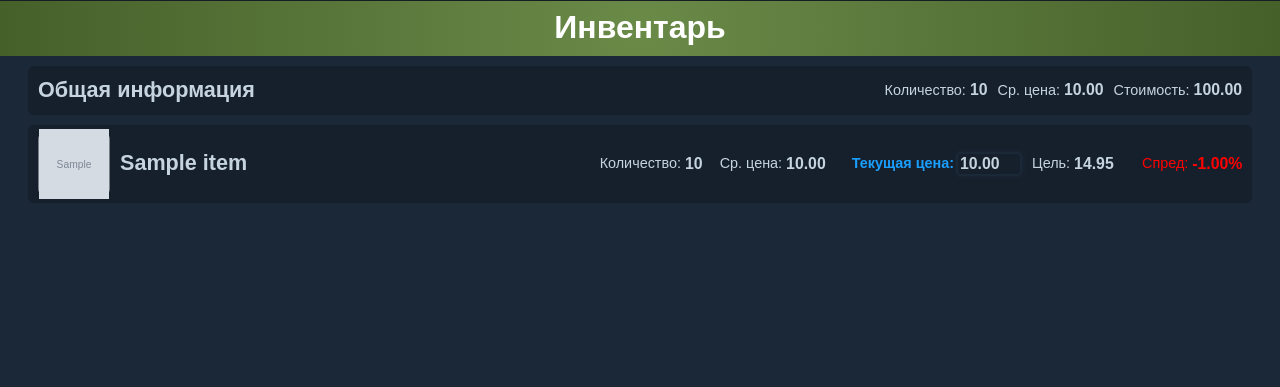
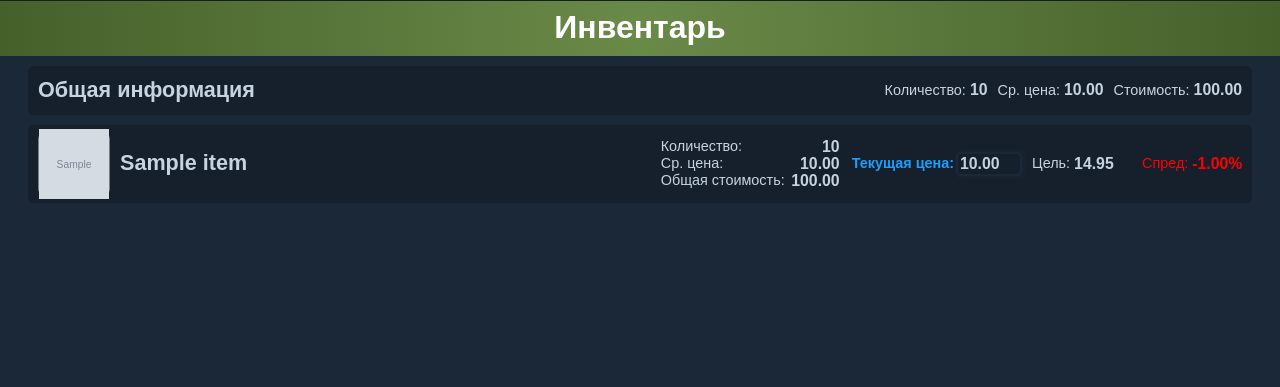
Before and after one commit to AnatoliiBessmertnyi/steam_items, a Django app: page / in a window 1280 px wide. Shown: the part 109-496 px from the top of the page. Run offline with Django 4.2, Linux system fonts and the light colour scheme; tables that the repository leaves empty hold one stand-in row (values such as "Sample post"); grey boxes marked "Sample" are stand-in pictures.

Commit message:
Добавлена общая стоимость для каждого предмета.

```diff
--- a/steam_items/items/static/css/styles.css
+++ b/steam_items/items/static/css/styles.css
@@ -105,6 +105,23 @@ h1 {
     flex-direction: row;
     justify-content: flex-start;
     align-items: center;
+}
+
+.item-amount-details {
+    position: relative;
+}
+
+.item-amount-details .item-part:not(:last-child) {
+    margin-bottom: 10px;
+}
+
+.item-amount-details .item-part .item-label {
+    margin-right: 55px;
+}
+
+.item-amount-details .item-part .item-value {
+    position: absolute;
+    right: 0;
 }
 
 .item-value {
--- a/steam_items/items/templates/index.html
+++ b/steam_items/items/templates/index.html
@@ -42,6 +42,7 @@
       </div>
 
       <div class="item-right">
+        <div class="item-amount-details">
           <div class="item-part item-quantity" style="width: 110px;">
               <span class="item-label">Количество:</span>
               <span class="item-value">{{ item.quantity }}</span>
@@ -50,6 +51,12 @@
           <div class="item-part item-average-price" style="width: 120px;">
             <span class="item-label">Ср. цена:</span>
             <span class="item-value">{{ item.average_price|floatformat:2 }}</span>
+          </div>
+
+          <div class="item-part">
+              <span class="item-label">Общая стоимость:</span>
+              <span class="item-value">{{ item.total_price|floatformat:2 }}</span>
+          </div>
       </div>
 
         <div class="item-part item-current-price">
--- a/steam_items/items/views.py
+++ b/steam_items/items/views.py
@@ -45,41 +45,50 @@ class IndexView(ListView):
         """Получает список товаров, количество которых больше 0."""
         return Item.objects.filter(quantity__gt=0)
 
+    def calculate_item_details(self, item):
+        """Вычисляет детали для каждого отдельного предмета.
+        Эта функция принимает предмет в качестве входных данных и вычисляет
+        среднюю цену, общую стоимость, спред и целевую цену этого предмета.
+        Эти значения затем сохраняются в предмете."""
+        additions = ItemAddition.objects.filter(
+            item=item, transaction_type='BUY', archived=False
+        )
+        item_average_price = additions.aggregate(
+            avg_price=Avg('price_per_item')
+        )['avg_price']
+        item.average_price = item_average_price
+        item.total_price = item_average_price * item.quantity if item_average_price else 0
+        commission = additions.aggregate(
+            commission=Avg('commission')
+        )['commission']
+        if item_average_price and commission:
+            item.spread = (
+                (
+                    item.current_price * (
+                        (100 - commission) / 100
+                    )
+                ) / item_average_price - 1
+            ) * 100
+        item.target = item.average_price * 1.495 if item.average_price else 0
+        item.save()
+        return item
+
     def get_context_data(self, **kwargs):
-        """Добавляет дополнительные данные в контекст шаблона.
-        Функция вычисляет общее количество товаров, общую стоимость, среднюю
-        цену, а также рассчитывает среднюю цену, цель и спред для каждого
-        товара."""
-
+        """Получает контекст данных для отображения на странице.
+        Эта функция вычисляет общее количество предметов, общую стоимость и
+        среднюю цену. Она также вызывает функцию `calculate_item_details` для
+        каждого предмета, чтобы вычислить детали предмета."""
         context = super().get_context_data(**kwargs)
         items = self.get_queryset()
         total_quantity = sum(item.quantity for item in items)
         total_price = 0
         items_with_average_price = []
         for item in items:
-            additions = ItemAddition.objects.filter(
-                item=item, transaction_type='BUY', archived=False
-            )
-            item_average_price = additions.aggregate(
-                avg_price=Avg('price_per_item')
-            )['avg_price']
+            item = self.calculate_item_details(item)
+            item_average_price = item.average_price
             total_price += (
                 item_average_price * item.quantity if item_average_price else 0
             )
-            item.average_price = item_average_price
-            commission = additions.aggregate(
-                commission=Avg('commission')
-            )['commission']
-            if item_average_price and commission:
-                item.spread = (
-                    (
-                        item.current_price * (
-                            (100 - commission) / 100
-                        )
-                    ) / item_average_price - 1
-                ) * 100
-            item.target = item.average_price * 1.495 if item.average_price else 0
-            item.save()
             items_with_average_price.append(item)
 
         average_price = total_price / total_quantity if total_quantity else 0
@@ -88,6 +97,7 @@ class IndexView(ListView):
         context['average_price'] = average_price
         context['items'] = items_with_average_price
         return context
+
 
 
 class ItemDetailView(DetailView):
```
Lines whose indentation alone changed are shown as unchanged.
